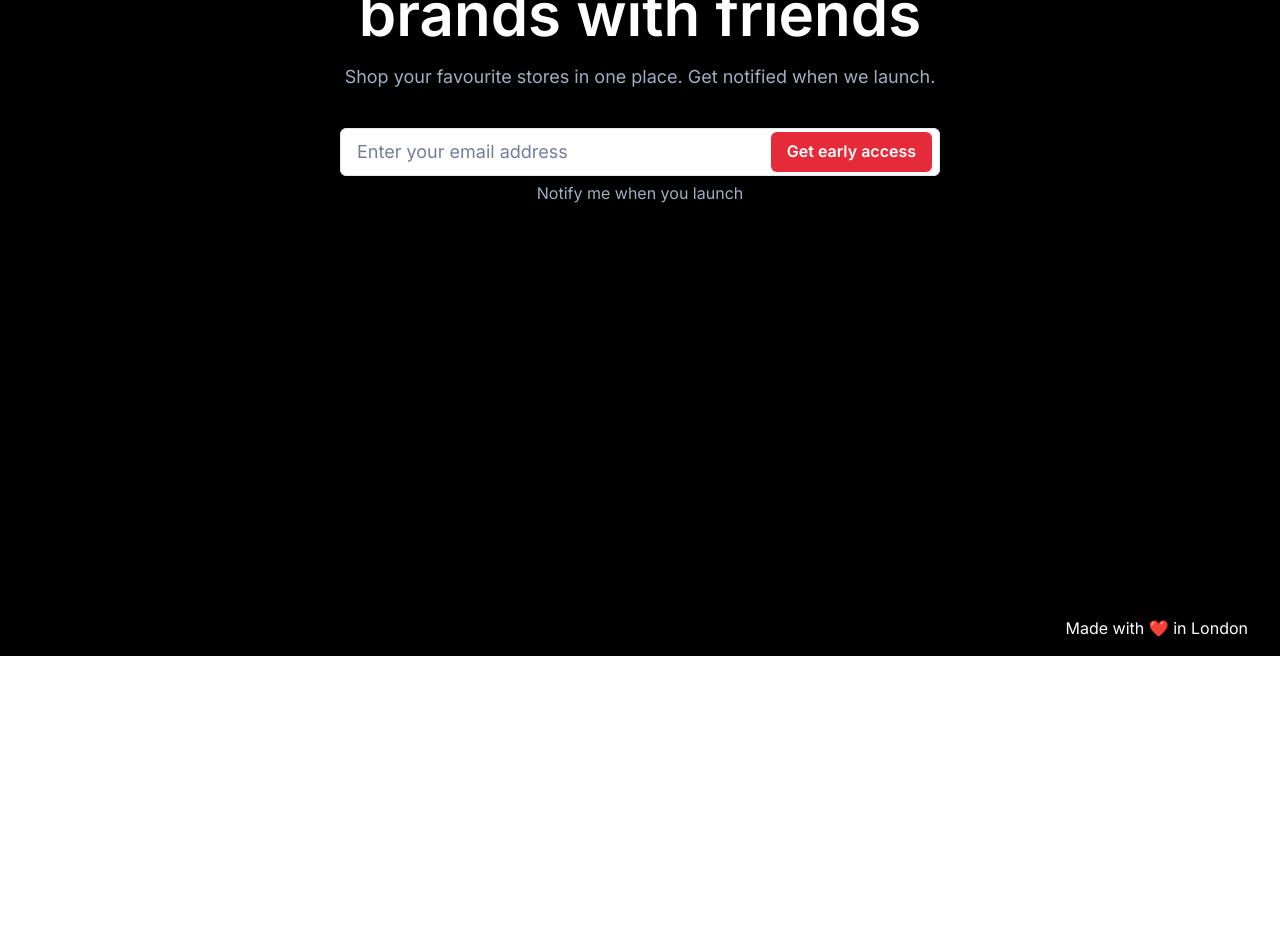
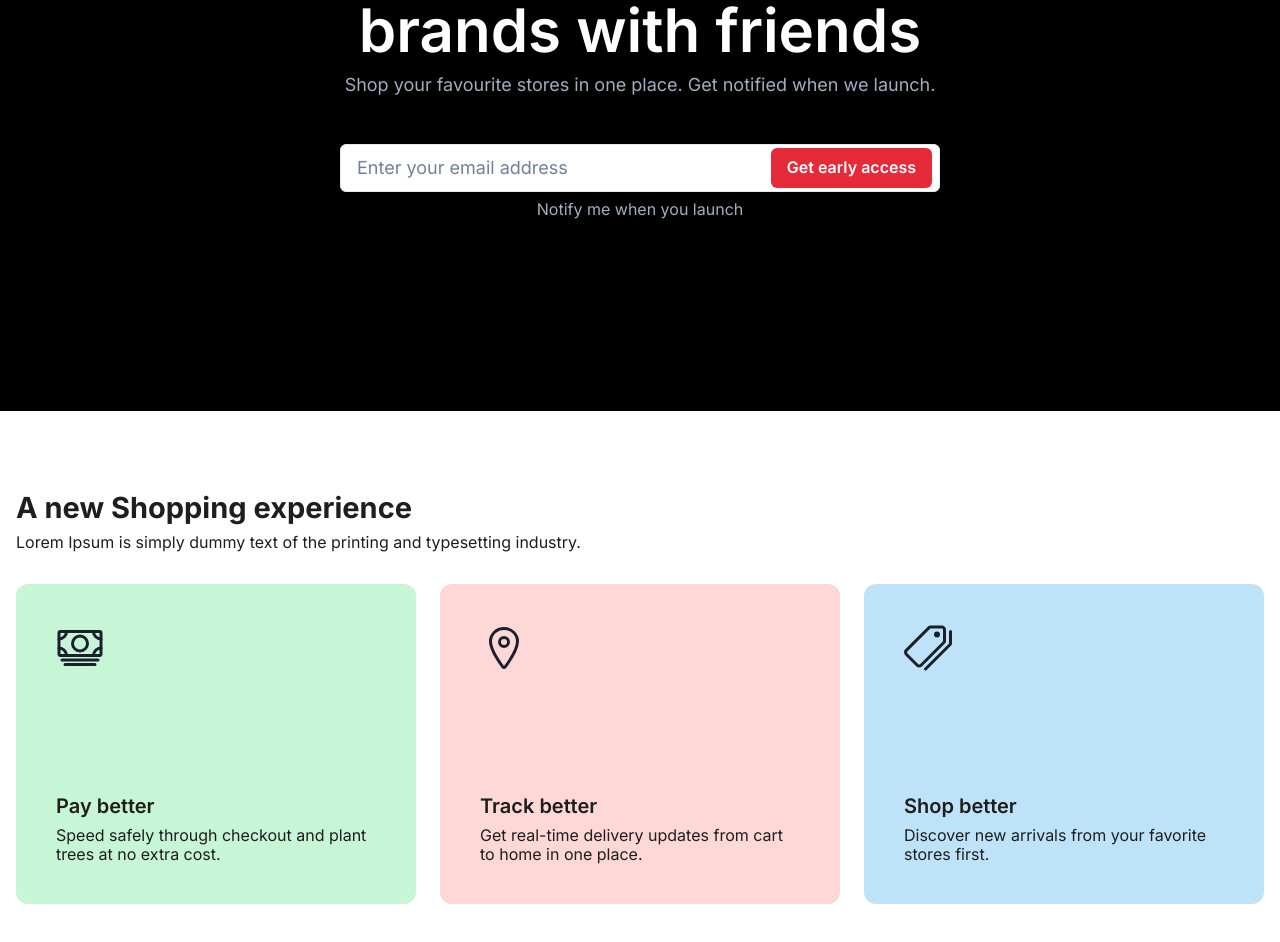
Before and after one commit to rayanabdirahman/moodboard-client, a Next.js app: page / in a window 1280 px wide. Shown: the part 280-1222 px from the top of the page. Before the commit the page ends 936 px from the top, so only its background shows below. Built offline with nearby package versions, Linux system fonts and the light colour scheme.

Commit message:
add selling point section

```diff
--- a/package.json
+++ b/package.json
@@ -17,6 +17,7 @@
     "next": "12.1.6",
     "react": "18.2.0",
     "react-dom": "18.2.0",
+    "react-icons": "^4.4.0",
     "recoil": "^0.7.4"
   },
   "devDependencies": {
--- a/src/components/UI/layouts/AppLayout/index.tsx
+++ b/src/components/UI/layouts/AppLayout/index.tsx
@@ -8,7 +8,7 @@ const AppLayout: React.FC<Props> = ({ children }) => (
   <>
     <Navbar />
     <main>{children}</main>
-    <Footer />
+    {/* <Footer /> */}
   </>
 );
 
--- a/src/components/screens/Home/index.tsx
+++ b/src/components/screens/Home/index.tsx
@@ -11,47 +11,16 @@ import Button from "../../UI/atoms/Button";
 import Display from "../../UI/atoms/Typography/Display";
 import Heading from "../../UI/atoms/Typography/Heading";
 import Text from "../../UI/atoms/Typography/Text";
+import Intro from "./sections/Intro";
+import SellingPoints from "./sections/SellingPoints";
 
 type Props = {};
 
 const HomeScreen: React.FC<Props> = () => {
   return (
-    <Flex bg="black" direction="column" alignItems="center" h="100vh">
-      <Stack
-        maxW="900px"
-        textAlign="center"
-        color={theme.color.shades.white}
-        spacing="4"
-        pt="56px"
-      >
-        <Heading textSize="h4" color={theme.color.brand} textWeight="normal">
-          Social shopping marketplace
-        </Heading>
-        <Display as="h1" styleType="light">
-          A place to shop and discover brands with friends
-        </Display>
-        <Text styleType="light" textSize="p3">
-          Shop your favourite stores in one place. Get notified when we launch.
-        </Text>
-      </Stack>
-
-      <Stack textAlign="center" spacing="2">
-        <InputGroup size="md" width="600px" mt="40px">
-          <Input
-            type="email"
-            pr="4.5rem"
-            placeholder="Enter your email address"
-            size="lg"
-            bg="white"
-          />
-          <InputRightElement width="auto" mr="2">
-            <Button onClick={() => console.log("button clicked")} mt="2">
-              Get early access
-            </Button>
-          </InputRightElement>
-        </InputGroup>
-        <Text styleType="light">Notify me when you launch</Text>
-      </Stack>
+    <Flex direction="column" alignItems="center">
+      <Intro />
+      <SellingPoints />
     </Flex>
   );
 };
--- /dev/null
+++ b/src/components/screens/Home/sections/SellingPoints.tsx
@@ -0,0 +1,120 @@
+import React from "react";
+import {
+  Box,
+  Container,
+  Grid,
+  GridItem,
+  HStack,
+  SimpleGrid,
+  VStack,
+  Image,
+  AspectRatio,
+  Icon,
+  Stack,
+} from "@chakra-ui/react";
+import {
+  IoCashOutline,
+  IoLocationOutline,
+  IoPricetagsOutline,
+} from "react-icons/io5";
+import Heading from "../../../UI/atoms/Typography/Heading";
+import Text from "../../../UI/atoms/Typography/Text";
+import theme from "../../../../constants/theme";
+
+// const images = [
+//   "https://images.unsplash.com/photo-1493612276216-ee3925520721?ixlib=rb-1.2.1&ixid=MnwxMjA3fDB8MHxzZWFyY2h8MXx8cmFuZG9tfGVufDB8fDB8fA%3D%3D&auto=format&fit=crop&w=500&q=60",
+//   "https://images.unsplash.com/photo-1509114397022-ed747cca3f65?ixlib=rb-1.2.1&ixid=MnwxMjA3fDB8MHxzZWFyY2h8MTB8fHJhbmRvbXxlbnwwfHwwfHw%3D&auto=format&fit=crop&w=500&q=60",
+//   "https://images.unsplash.com/photo-1507608616759-54f48f0af0ee?ixlib=rb-1.2.1&ixid=MnwxMjA3fDB8MHxzZWFyY2h8MTN8fHJhbmRvbXxlbnwwfHwwfHw%3D&auto=format&fit=crop&w=500&q=60",
+// ];
+
+const points = [
+  {
+    bgColor: "green.100",
+    icon: IoCashOutline,
+    title: "Pay better",
+    subheading:
+      "Speed safely through checkout and plant trees at no extra cost.",
+  },
+  {
+    bgColor: "red.100",
+    icon: IoLocationOutline,
+    title: "Track better",
+    subheading:
+      "Get real-time delivery updates from cart to home in one place.",
+  },
+  {
+    bgColor: "blue.100",
+    icon: IoPricetagsOutline,
+    title: "Shop better",
+    subheading: "Discover new arrivals from your favorite stores first.",
+  },
+];
+
+// const SellingPoints: React.FC = () => {
+//   return (
+//     <Box w="full" py={20} bg={theme.color.shades.white}>
+//       <Container maxW="container.xl">
+//         <VStack alignItems="flex-start">
+//           <Heading textSize="h4" textWeight="bold" mb={8}>
+//             A new Shopping experience
+//           </Heading>
+//         </VStack>
+//         <Grid templateColumns="repeat(3, 1fr)" gap={6}>
+//           {images.map((image, index) => (
+//             <GridItem key={`landing-image-${index}`}>
+//               <AspectRatio ratio={1}>
+//                 <Image
+//                   src={image}
+//                   rounded="xl"
+//                   objectFit="cover"
+//                   alt="placeholder image"
+//                 />
+//               </AspectRatio>
+//             </GridItem>
+//           ))}
+//         </Grid>
+//       </Container>
+//     </Box>
+//   );
+// };
+
+const SellingPoints: React.FC = () => {
+  return (
+    <Box w="full" py={20} bg={theme.color.shades.white}>
+      <Container maxW="container.xl">
+        <VStack alignItems="flex-start" mb={8}>
+          <Heading textSize="h4" textWeight="bold">
+            A new Shopping experience
+          </Heading>
+          <Text textSize="p2">
+            Lorem Ipsum is simply dummy text of the printing and typesetting
+            industry.
+          </Text>
+        </VStack>
+        <Grid templateColumns="repeat(3, 1fr)" gap={6}>
+          {points.map((point, index) => (
+            <GridItem key={`landing-image-${index}`} w="full" h="full">
+              <Stack
+                bg={point.bgColor}
+                rounded="xl"
+                w="full"
+                h="xs"
+                p={10}
+                justifyContent="space-between"
+              >
+                <Icon as={point.icon} w={12} h={12} />
+
+                <Stack>
+                  <Heading textSize="h6">{point.title}</Heading>
+                  <Text textSize="p2">{point.subheading}</Text>
+                </Stack>
+              </Stack>
+            </GridItem>
+          ))}
+        </Grid>
+      </Container>
+    </Box>
+  );
+};
+
+export default SellingPoints;
```
Also changed, not shown: 1 other file (tests, documents, lock files or other folders).
